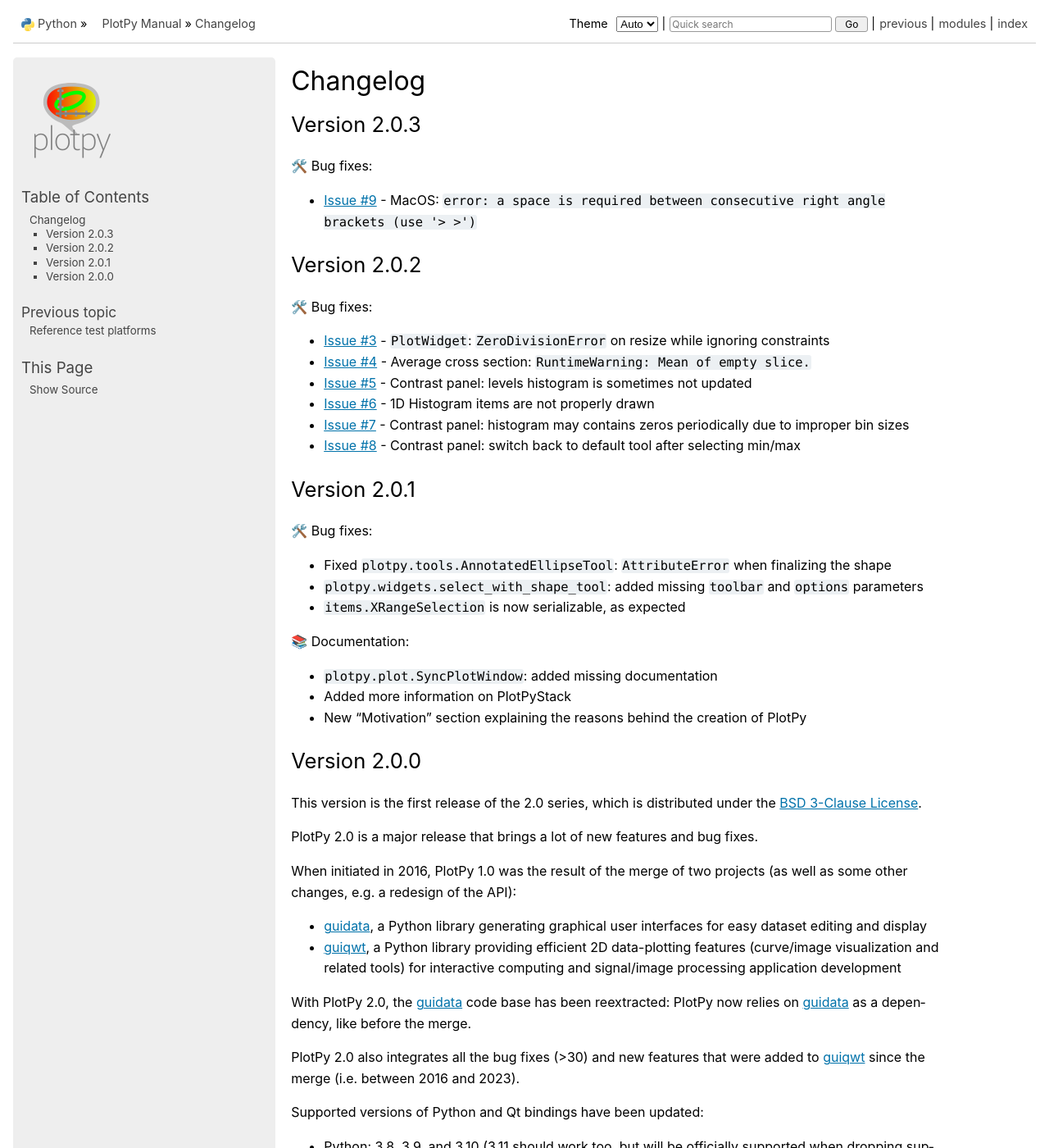
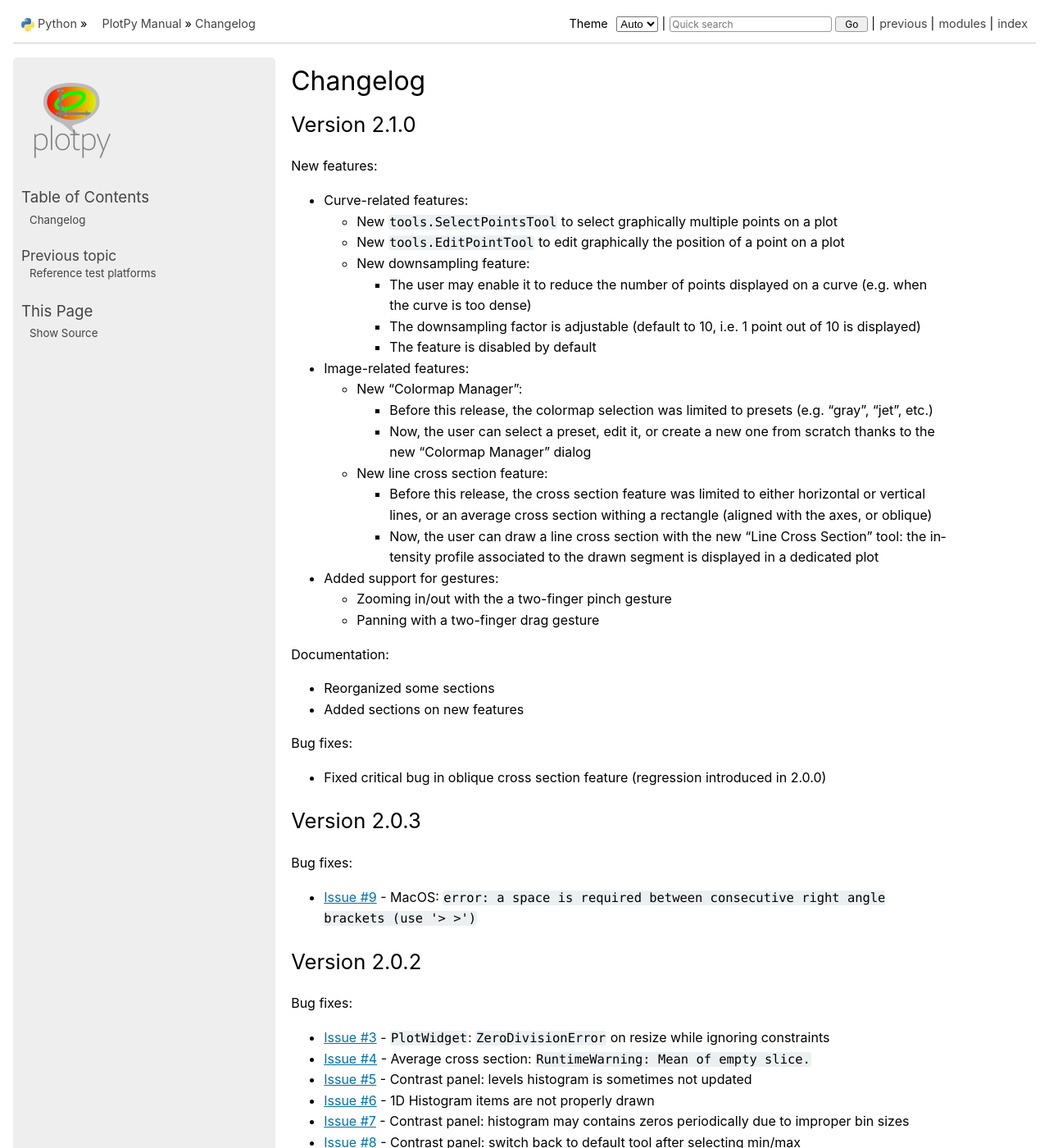
Before and after one commit to PlotPyStack/PlotPy, a Sphinx documentation site: the page built from doc/changelog.rst, in a window 1280 px wide and 1400 px high. Shown: the whole window at 82% size. Built offline with Sphinx 7.4.7, drawn with Linux system fonts in a browser that asks for light colours; some of the changed text lies outside the part shown.

Commit message:
Updated CHANGELOG

```diff
--- a/CHANGELOG.md
+++ b/CHANGELOG.md
@@ -1,14 +1,53 @@
 # Changelog #
+
+## Version 2.1.0 ##
+
+New features:
+
+* Curve-related features:
+  * New `tools.SelectPointsTool` to select graphically multiple points on a plot
+  * New `tools.EditPointTool` to edit graphically the position of a point on a plot
+  * New downsampling feature:
+    * The user may enable it to reduce the number of points displayed on a curve
+      (e.g. when the curve is too dense)
+    * The downsampling factor is adjustable
+      (default to 10, i.e. 1 point out of 10 is displayed)
+    * The feature is disabled by default
+* Image-related features:
+  * New "Colormap Manager":
+    * Before this release, the colormap selection was limited to presets (e.g. "gray",
+      "jet", etc.)
+    * Now, the user can select a preset, edit it, or create a new one from scratch
+      thanks to the new "Colormap Manager" dialog
+  * New line cross section feature:
+    * Before this release, the cross section feature was limited to either horizontal
+      or vertical lines, or an average cross section withing a rectangle (aligned with
+      the axes, or oblique)
+    * Now, the user can draw a line cross section with the new "Line Cross Section"
+      tool: the intensity profile associated to the drawn segment is displayed in a
+      dedicated plot
+* Added support for gestures:
+  * Zooming in/out with the a two-finger pinch gesture
+  * Panning with a two-finger drag gesture
+
+Documentation:
+
+* Reorganized some sections
+* Added sections on new features
+
+Bug fixes:
+
+* Fixed critical bug in oblique cross section feature (regression introduced in 2.0.0)
 
 ## Version 2.0.3 ##
 
-🛠️ Bug fixes:
+Bug fixes:
 
 * [Issue #9](https://github.com/PlotPyStack/PlotPy/issues/9) - MacOS: `error: a space is required between consecutive right angle brackets (use '> >')`
 
 ## Version 2.0.2 ##
 
-🛠️ Bug fixes:
+Bug fixes:
 
 * [Issue #3](https://github.com/PlotPyStack/PlotPy/issues/3) - `PlotWidget`: `ZeroDivisionError` on resize while ignoring constraints
 * [Issue #4](https://github.com/PlotPyStack/PlotPy/issues/4) - Average cross section: `RuntimeWarning: Mean of empty slice.`
--- a/doc/changelog.rst
+++ b/doc/changelog.rst
@@ -1,2 +1,4 @@
+:tocdepth: 1
+
 .. include:: ../CHANGELOG.md
    :parser: myst_parser.sphinx_
--- a/plotpy/__init__.py
+++ b/plotpy/__init__.py
@@ -20,7 +20,7 @@
 .. _GitHub: https://github.com/PierreRaybaut/plotpy
 """
 
-__version__ = "2.0.3"
+__version__ = "2.1.0"
 __VERSION__ = tuple([int(number) for number in __version__.split(".")])
 
 # --- Important note: DATAPATH and LOCALEPATH are used by guidata.configtools
```
Also changed, not shown: other parts of CHANGELOG.md (+2 -2 lines).
